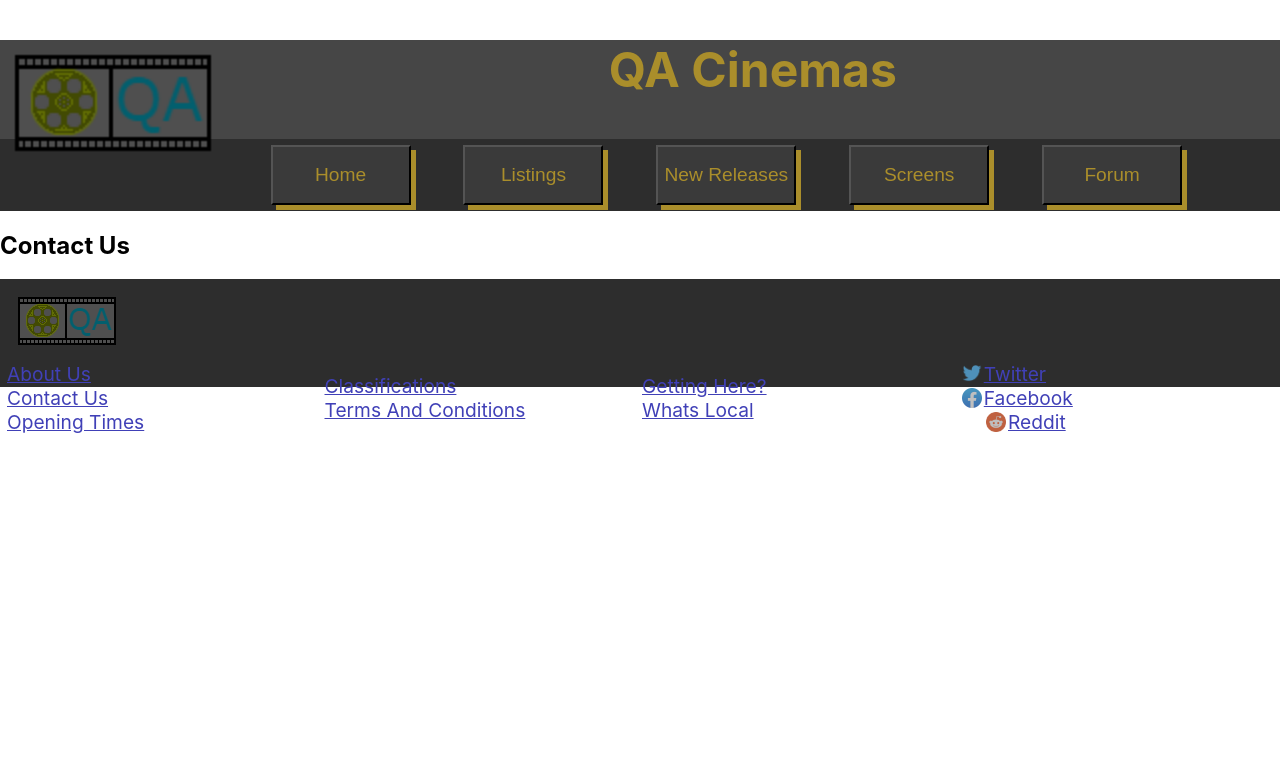
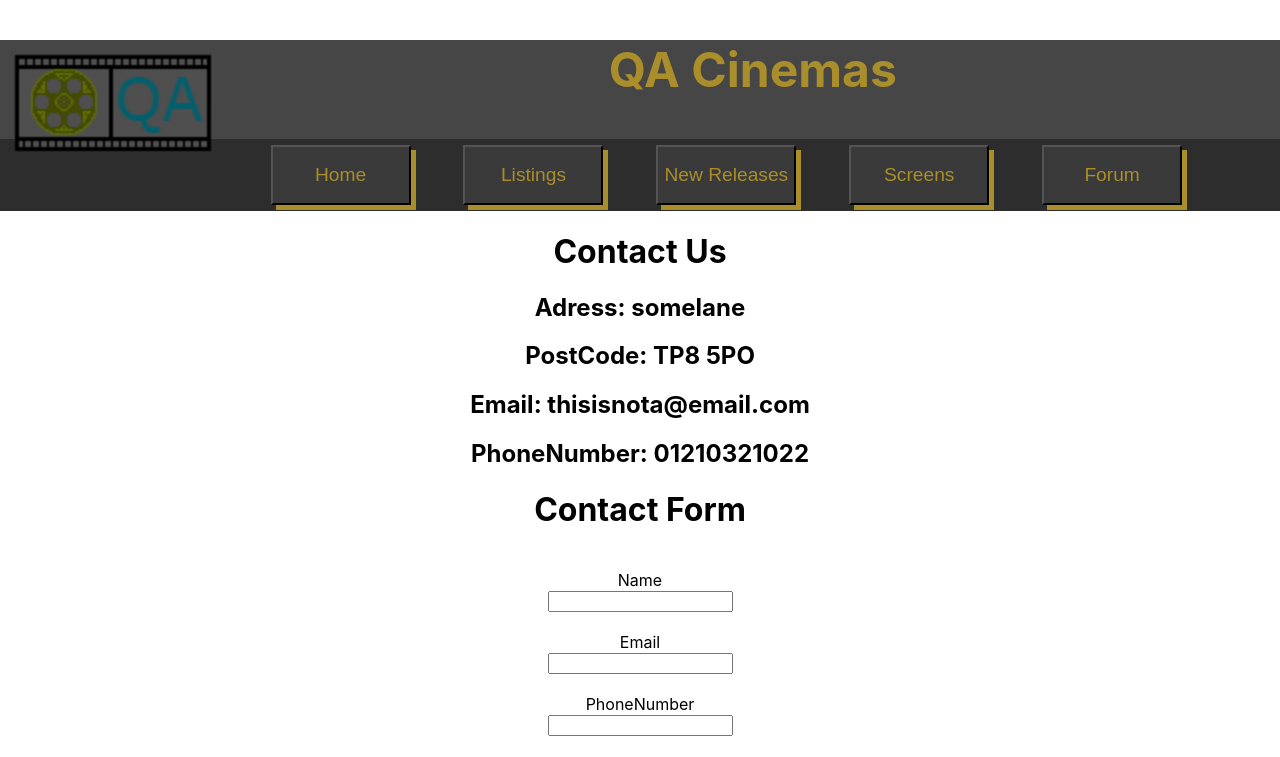
Before and after one commit to MegaSharkRhinonado/QAProject3, a React (Create React App) app in the folder megasharkrhinonado/: page /ContactUs in a window 1280 px wide. Shown: the top 757 px of the page. Built offline with nearby package versions, Linux system fonts and the light colour scheme.

Commit message:
MEG-95 #About Page has all the react. no CSS and fixed a bug inside of about page

```diff
--- a/megasharkrhinonado/src/Components/About/AboutComp/AC01.jsx
+++ b/megasharkrhinonado/src/Components/About/AboutComp/AC01.jsx
@@ -0,0 +1,19 @@
+
+
+import image01 from '../../../Media/HomePage/CinemaStretch.jpg';
+
+const AC01 = () => {
+    return (
+        <>
+
+        {/* change the alt text for what is needed */}
+        <img src={image01} alt="PictureOfCinema" width="350px"/>
+
+        {/* change what is in the text for what is needed */}
+        <p> Lorem ipsum dolor sit amet consectetur, adipisicing elit. Illum, magnam quam alias ipsum autem iste. Dolore dolorem vel, dignissimos atque recusandae expedita a, id provident facere natus rerum consequatur fugit. Lorem ipsum dolor sit amet consectetur, adipisicing elit. Est, voluptatum. Consequuntur molestias quae optio cum at vel reiciendis ipsam dolorem cupiditate ipsa, est saepe, id fuga velit laudantium praesentium expedita. Lorem ipsum dolor, sit amet consectetur adipisicing elit. Consequatur recusandae delectus asperiores odit iusto quaerat. Mollitia error odit adipisci possimus sint dignissimos quo reprehenderit? Quibusdam rem vel consequuntur neque assumenda?</p>
+
+       </>
+     );
+}
+
+export default AC01;
--- /dev/null
+++ b/megasharkrhinonado/src/Components/ContactUs/ContactusCards/CCard01.jsx
@@ -0,0 +1,12 @@
+
+import CC11 from "../ContactusComp/CC11";
+
+const CCard01 = () => {
+    return (
+        <>
+            <CC11/>
+        </>
+     );
+}
+
+export default CCard01;
--- /dev/null
+++ b/megasharkrhinonado/src/Components/ContactUs/ContactusCards/CCard02.jsx
@@ -0,0 +1,12 @@
+
+import CC21 from "../ContactusComp/CC21";
+
+const CCard02 = () => {
+    return (
+        <>
+            <CC21/>
+        </>
+     );
+}
+
+export default CCard02;
--- /dev/null
+++ b/megasharkrhinonado/src/Components/ContactUs/ContactusCards/CCard03.jsx
@@ -0,0 +1,12 @@
+
+import CC31 from "../ContactusComp/CC31";
+
+const CCard03 = () => {
+    return (
+        <>
+        <CC31/>
+        </>
+     );
+}
+
+export default CCard03;
--- /dev/null
+++ b/megasharkrhinonado/src/Components/ContactUs/ContactusCards/CCard04.jsx
@@ -0,0 +1,12 @@
+
+import CC41 from "../ContactusComp/CC41";
+
+const CCard04 = () => {
+    return (
+        <>
+        <CC41/>
+        </>
+     );
+}
+
+export default CCard04;
--- /dev/null
+++ b/megasharkrhinonado/src/Components/ContactUs/ContactusComp/CC11.jsx
@@ -0,0 +1,12 @@
+
+const CC11 = () => {
+    return (
+        <>
+            <center>
+                <h1>Contact Us</h1>
+            </center>
+        </>
+     );
+}
+
+export default CC11;
--- /dev/null
+++ b/megasharkrhinonado/src/Components/ContactUs/ContactusComp/CC21.jsx
@@ -0,0 +1,14 @@
+const CC41 = () => {
+    return (
+        <>
+                <center>
+                        <h2>Adress: somelane</h2>
+                        <h2>PostCode: TP8 5PO</h2>
+                        <h2>Email: thisisnota@email.com</h2>
+                        <h2>PhoneNumber: 01210321022</h2>
+                </center>
+       </>
+     );
+}
+
+export default CC41;
--- /dev/null
+++ b/megasharkrhinonado/src/Components/ContactUs/ContactusComp/CC31.jsx
@@ -0,0 +1,12 @@
+
+const CC31 = () => {
+    return (
+        <>
+            <center>
+                <h1>Contact Form</h1>
+            </center>
+        </>
+     );
+}
+
+export default CC31;
--- /dev/null
+++ b/megasharkrhinonado/src/Components/ContactUs/ContactusComp/CC41.jsx
@@ -0,0 +1,43 @@
+
+const CC41 = () => {
+    return (
+        <>
+                <center>
+                        <div>
+                                <label>
+                                <br />Name</label>
+                                <br /> <input type="text" id="name" />
+                        </div>
+
+                        <div>
+                                <label>
+                                <br />Email</label>
+                                <br /> <input type="text" id="email" />
+                        </div>
+
+                        <div >
+                                <label>
+                                <br />PhoneNumber</label>
+                                <br /> <input type="number" id="phoneNumber" />
+                        </div>
+
+                        <div>
+                                <label>
+                                <br />Topic</label>
+                                <br /> <input type="text" id="topic" />
+                        </div>
+
+                        <div>
+                        <label>Description</label>
+                                <br />
+                                <textarea type="text" class="CEN" id="creatureNotes" />
+
+                        </div>
+                </center>
+
+
+       </>
+     );
+}
+
+export default CC41;
--- a/megasharkrhinonado/src/Components/ContactUs/contactUs.jsx
+++ b/megasharkrhinonado/src/Components/ContactUs/contactUs.jsx
@@ -1,7 +1,17 @@
+
+
+import CCard01 from "./ContactusCards/CCard01";
+import CCard02 from "./ContactusCards/CCard02";
+import CCard03 from "./ContactusCards/CCard03";
+import CCard04 from "./ContactusCards/CCard04";
+
 const ContactUs = () => {
     return (
         <>
-            <h2>Contact Us</h2>
+            <CCard01 />
+            <CCard02 />
+            <CCard03 />
+            <CCard04 />
         </>
      );
 }
```
